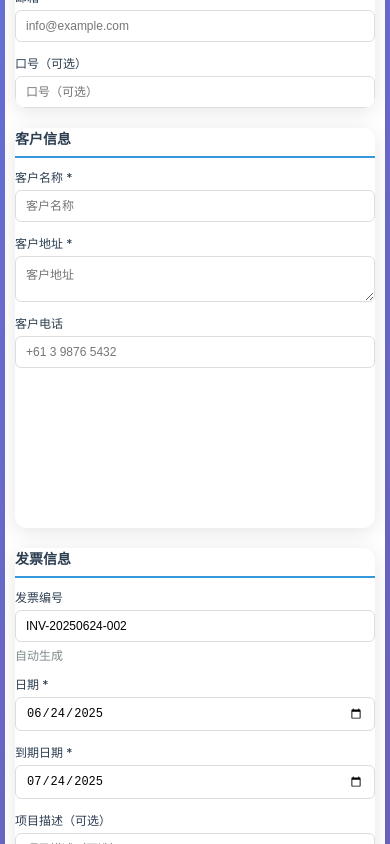
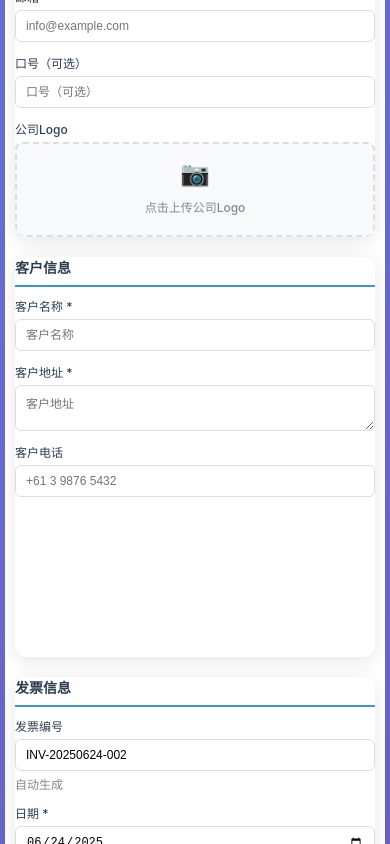
Before and after one commit to 507Jerry/invoice, a React (Create React App) app: page / in a window 390 px wide. Shown: the part 920-1764 px from the top of the page. Built offline with nearby package versions, Linux system fonts and the light colour scheme.

Commit message:
添加Logo上传功能 - 简单上传式Logo方案

```diff
--- a/src/components/InvoiceForm.css
+++ b/src/components/InvoiceForm.css
@@ -282,3 +282,98 @@
 .remove-item-btn:hover:not(:disabled) {
   background: #c0392b;
 }
+
+/* Logo上传样式 */
+.logo-upload-container {
+  width: 100%;
+}
+
+.logo-upload-area {
+  border: 2px dashed #ddd;
+  border-radius: 8px;
+  padding: 20px;
+  text-align: center;
+  cursor: pointer;
+  transition: all 0.3s ease;
+  background: #f8f9fa;
+}
+
+.logo-upload-area:hover {
+  border-color: #3498db;
+  background: #f0f8ff;
+}
+
+.logo-upload-label {
+  cursor: pointer;
+  display: block;
+}
+
+.logo-upload-icon {
+  font-size: 32px;
+  margin-bottom: 10px;
+  color: #7f8c8d;
+}
+
+.logo-upload-text {
+  color: #7f8c8d;
+  font-size: 14px;
+}
+
+.logo-preview {
+  position: relative;
+  display: inline-block;
+  border: 1px solid #ddd;
+  border-radius: 8px;
+  padding: 10px;
+  background: white;
+}
+
+.logo-image {
+  max-width: 120px;
+  max-height: 80px;
+  object-fit: contain;
+  display: block;
+}
+
+.logo-remove-btn {
+  position: absolute;
+  top: -8px;
+  right: -8px;
+  width: 24px;
+  height: 24px;
+  border: none;
+  border-radius: 50%;
+  background: #e74c3c;
+  color: white;
+  font-size: 16px;
+  font-weight: bold;
+  cursor: pointer;
+  display: flex;
+  align-items: center;
+  justify-content: center;
+  transition: background 0.3s ease;
+}
+
+.logo-remove-btn:hover {
+  background: #c0392b;
+}
+
+/* 移动端Logo样式 */
+@media (max-width: 767px) {
+  .logo-image {
+    max-width: 100px;
+    max-height: 60px;
+  }
+
+  .logo-upload-area {
+    padding: 15px;
+  }
+
+  .logo-upload-icon {
+    font-size: 24px;
+  }
+
+  .logo-upload-text {
+    font-size: 12px;
+  }
+}
--- a/src/components/InvoiceForm.js
+++ b/src/components/InvoiceForm.js
@@ -26,6 +26,40 @@ const InvoiceForm = ({ invoiceData, setInvoiceData, language, translations, isMo
         [field]: value
       }
     }));
+  };
+
+  /**
+   * 处理Logo上传
+   * @param {Event} event - 文件上传事件
+   */
+  const handleLogoUpload = (event) => {
+    const file = event.target.files[0];
+    if (file) {
+      // 检查文件类型
+      if (!file.type.startsWith('image/')) {
+        alert('请选择图片文件（PNG、JPG、SVG等）');
+        return;
+      }
+
+      // 检查文件大小（限制为2MB）
+      if (file.size > 2 * 1024 * 1024) {
+        alert('图片文件大小不能超过2MB');
+        return;
+      }
+
+      const reader = new FileReader();
+      reader.onload = (e) => {
+        updateCompany('logo', e.target.result);
+      };
+      reader.readAsDataURL(file);
+    }
+  };
+
+  /**
+   * 删除Logo
+   */
+  const handleLogoRemove = () => {
+    updateCompany('logo', null);
   };
 
   /**
@@ -222,6 +256,44 @@ const InvoiceForm = ({ invoiceData, setInvoiceData, language, translations, isMo
               onChange={(e) => updateCompany('slogan', e.target.value)}
               placeholder={translations.slogan}
             />
+          </div>
+
+          {/* Logo上传区域 */}
+          <div className="form-group full-width">
+            <label>{translations.logo}</label>
+            <div className="logo-upload-container">
+              {invoiceData.company.logo ? (
+                <div className="logo-preview">
+                  <img
+                    src={invoiceData.company.logo}
+                    alt="Company Logo"
+                    className="logo-image"
+                  />
+                  <button
+                    type="button"
+                    className="logo-remove-btn"
+                    onClick={handleLogoRemove}
+                    title={translations.removeLogo}
+                  >
+                    ×
+                  </button>
+                </div>
+              ) : (
+                <div className="logo-upload-area">
+                  <input
+                    type="file"
+                    id="logo-upload"
+                    accept="image/*"
+                    onChange={handleLogoUpload}
+                    style={{ display: 'none' }}
+                  />
+                  <label htmlFor="logo-upload" className="logo-upload-label">
+                    <div className="logo-upload-icon">📷</div>
+                    <div className="logo-upload-text">{translations.logoPlaceholder}</div>
+                  </label>
+                </div>
+              )}
+            </div>
           </div>
         </div>
       </div>
--- a/src/components/InvoicePreview.css
+++ b/src/components/InvoicePreview.css
@@ -76,6 +76,24 @@
 
 .invoice-title {
   text-align: right;
+  display: flex;
+  flex-direction: column;
+  align-items: flex-end;
+  gap: 10px;
+}
+
+.company-logo {
+  margin-bottom: 10px;
+}
+
+.company-logo .logo-image {
+  max-width: 80px;
+  max-height: 60px;
+  object-fit: contain;
+  border: 1px solid #ddd;
+  border-radius: 4px;
+  padding: 5px;
+  background: white;
 }
 
 .invoice-title h2 {
--- a/src/components/InvoicePreview.js
+++ b/src/components/InvoicePreview.js
@@ -75,6 +75,15 @@ const InvoicePreview = ({ invoiceData, language, translations, isMobile, showPre
               </p>
             </div>
             <div className="invoice-title">
+              {company.logo && (
+                <div className="company-logo">
+                  <img
+                    src={company.logo}
+                    alt="Company Logo"
+                    className="logo-image"
+                  />
+                </div>
+              )}
               <h2>{translations.invoice}</h2>
             </div>
           </div>
--- a/src/locales/en.js
+++ b/src/locales/en.js
@@ -18,6 +18,10 @@ export const en = {
   phone: 'Phone',
   email: 'Email',
   slogan: 'Slogan (Optional)',
+  logo: 'Company Logo',
+  uploadLogo: 'Upload Logo',
+  removeLogo: 'Remove Logo',
+  logoPlaceholder: 'Click to upload company logo',
 
   // Client information
   clientInfo: 'Client Information',
--- a/src/locales/zh.js
+++ b/src/locales/zh.js
@@ -18,6 +18,10 @@ export const zh = {
   phone: '电话',
   email: '邮箱',
   slogan: '口号（可选）',
+  logo: '公司Logo',
+  uploadLogo: '上传Logo',
+  removeLogo: '删除Logo',
+  logoPlaceholder: '点击上传公司Logo',
 
   // 客户信息
   clientInfo: '客户信息',
--- a/src/utils/invoiceUtils.js
+++ b/src/utils/invoiceUtils.js
@@ -91,7 +91,8 @@ export const getDefaultInvoiceData = () => {
       address: '',
       phone: '',
       email: '',
-      slogan: ''
+      slogan: '',
+      logo: null
     },
     client: {
       name: '',
--- a/src/utils/pdfGenerator.js
+++ b/src/utils/pdfGenerator.js
@@ -28,10 +28,34 @@ export const generatePDF = (invoiceData, translations) => {
   // 添加页眉（每页都显示）
   addHeader(doc, company, pageWidth, margin);
 
-  // 发票标题
-  doc.setFontSize(24);
-  doc.setFont('helvetica', 'bold');
-  doc.text(translations.invoice, pageWidth - margin - 30, yPosition);
+  // Logo和发票标题
+  if (company.logo) {
+    try {
+      // 添加Logo（位置在发票标题左侧）
+      const logoWidth = 30;
+      const logoHeight = 20;
+      const logoX = margin;
+      const logoY = yPosition - 5;
+
+      doc.addImage(company.logo, 'JPEG', logoX, logoY, logoWidth, logoHeight);
+
+      // 发票标题位置调整（为Logo留出空间）
+      doc.setFontSize(24);
+      doc.setFont('helvetica', 'bold');
+      doc.text(translations.invoice, pageWidth - margin - 30, yPosition);
+    } catch (logoError) {
+      console.error('Logo添加失败:', logoError);
+      // 如果Logo添加失败，正常显示标题
+      doc.setFontSize(24);
+      doc.setFont('helvetica', 'bold');
+      doc.text(translations.invoice, pageWidth - margin - 30, yPosition);
+    }
+  } else {
+    // 没有Logo时正常显示标题
+    doc.setFontSize(24);
+    doc.setFont('helvetica', 'bold');
+    doc.text(translations.invoice, pageWidth - margin - 30, yPosition);
+  }
   yPosition += 20;
 
   // 公司信息
```
